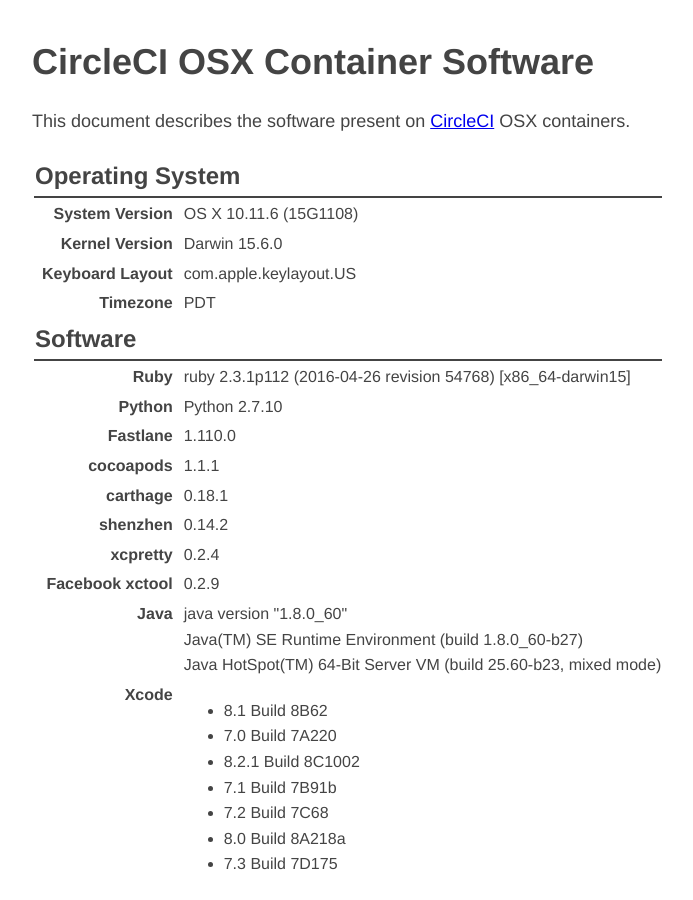
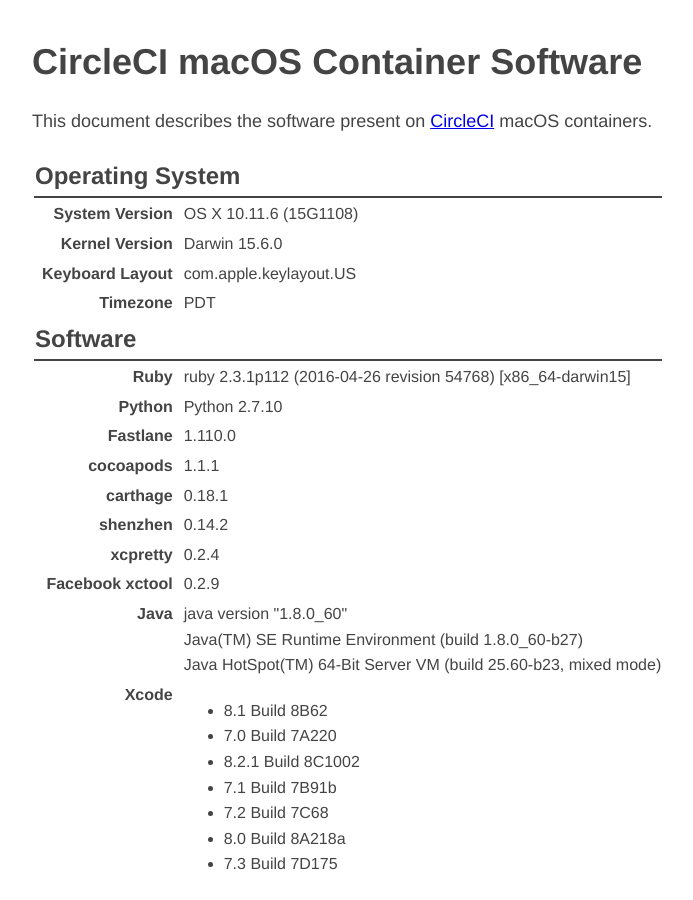
Before and after one commit to ericfode/macos-image-tests, a Jekyll site: the page built from pages/index.html, in a window 1280 px wide and 900 px high. Shown: the whole window, without its empty margins (283-976 px from the left). Built offline with Jekyll 4.4.1, drawn with Linux system fonts in a browser that asks for light colours.

Commit message:
s/OSX/macOS/g

```diff
--- a/pages/index.html
+++ b/pages/index.html
@@ -1,8 +1,8 @@
 ---
-title: CircleCI OSX Container Software
+title: CircleCI macOS Container Software
 ---
 <h1>{{ page.title }}</h1>
-<p>This document describes the software present on <a href="https://circleci.com">CircleCI</a> OSX containers.</p>
+<p>This document describes the software present on <a href="https://circleci.com">CircleCI</a> macOS containers.</p>
 
 <table>
     <thead>
```
